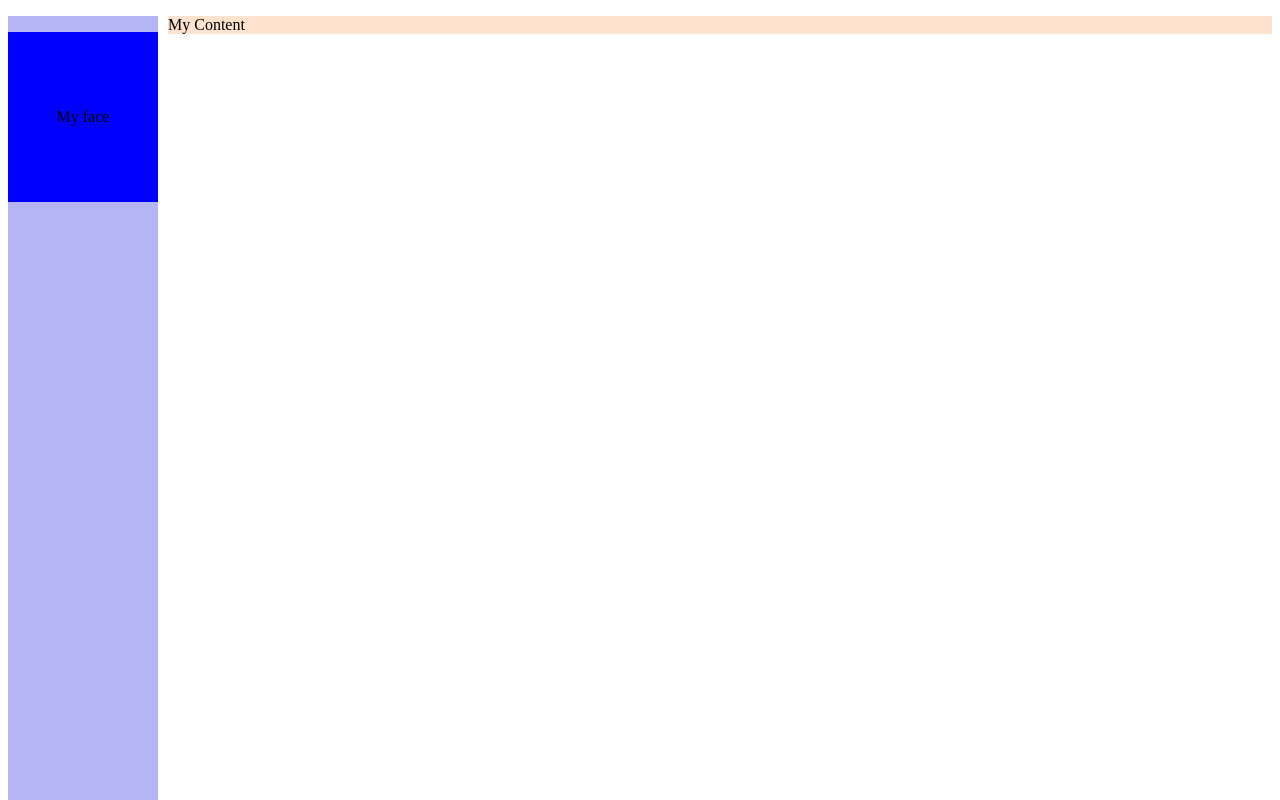
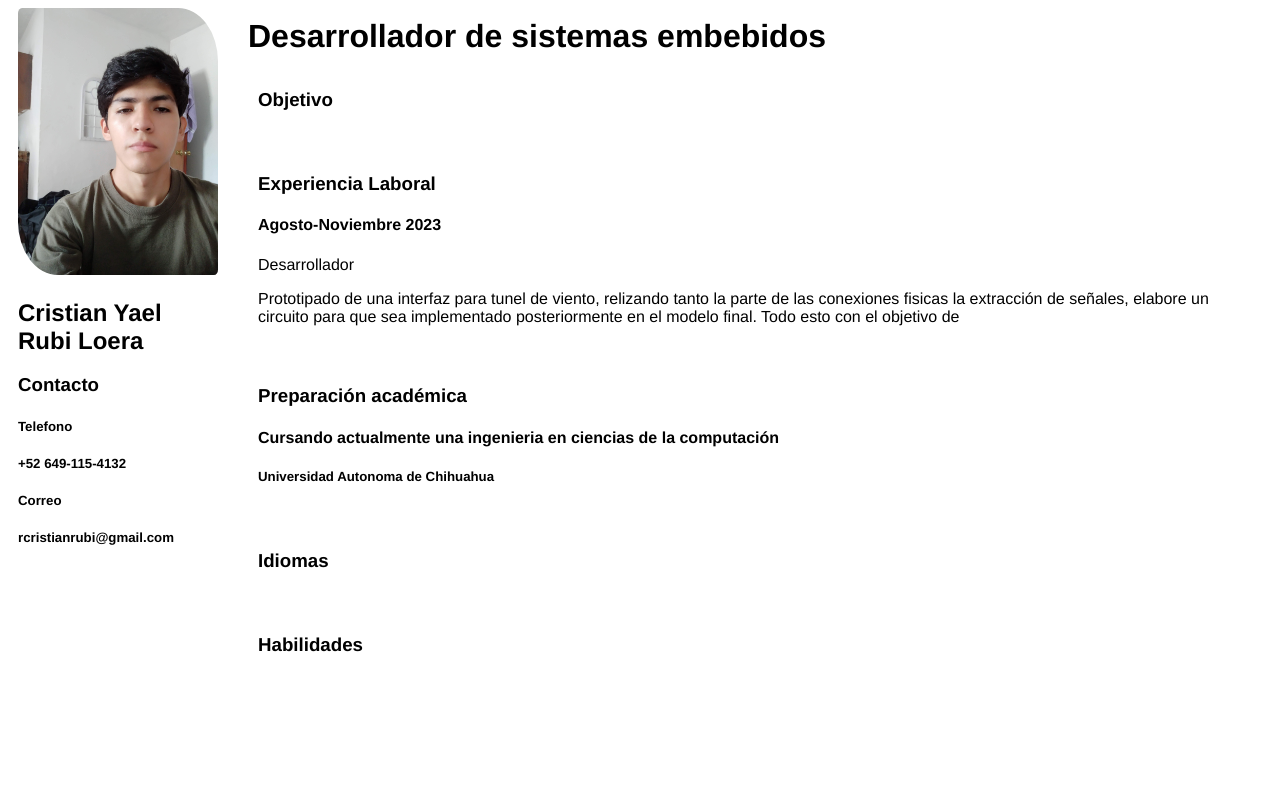
Before and after one commit to CrisRLoera/CrisRLoera.github.io, a plain HTML site: page index.html in a window 1280 px wide. Drawn offline with Linux system fonts and the light colour scheme.

Commit message:
Added info and a img, also upgrade the structure of the cv

```diff
--- a/index.html
+++ b/index.html
@@ -8,10 +8,42 @@
 </head>
 <body>
     <div id="profile-sidenav">
-        <p>My face</p>
+        <img id="profile-sidenav-picture" src="prof_img.jpg" />
+        <h2>Cristian Yael Rubi Loera</h2>
+        <h3>Contacto</h3>
+        <h5>Telefono</h5>
+        <h5>+52 649-115-4132</h5>
+        <h5>Correo</h5>
+        <h5>rcristianrubi@gmail.com</h5>
+
     </div>
     <div id="personal-content">
-        <p>My Content</p>
+        <h1>Desarrollador de sistemas embebidos</h1>
+        <div class="section">
+            <h3>Objetivo</h3>
+            <p></p>
+        </div>
+        <div class="section">
+            <h3>Experiencia Laboral</h3>
+            <h4>Agosto-Noviembre 2023</h4>
+            <p>Desarrollador</p>
+            <p>Prototipado de una interfaz para tunel de viento, relizando tanto la parte de las conexiones fisicas
+                la extracción de señales, elabore un circuito para que sea implementado posteriormente en el modelo final.
+                Todo esto con el objetivo de
+            </p>
+        </div>
+        <div class="section">
+            <h3>Preparación académica</h3>
+            <h4>Cursando actualmente una ingenieria en ciencias de la computación</h4>
+            <h5>Universidad Autonoma de Chihuahua</h5>
+        </div>
+
+        <div class="section">
+            <h3>Idiomas</h3>
+        </div>
+        <div class="section">
+            <h3>Habilidades</h3>
+        </div>
     </div>
 </body>
 </html>
--- a/styles.css
+++ b/styles.css
@@ -1,21 +1,43 @@
+body {
+
+    font-family: 'Franklin Gothic Medium', 'Arial Narrow', Arial, sans-serif;
+}
+
 #profile-sidenav {
-    background-color: rgb(181, 181, 244);
     position: fixed;
     height: 100%;
-    width: 150px;
+    width: 200px;
+    padding-left: 10px;
+    padding-right: 10px;
 
 
 }
 
 #personal-content {
-    margin-left: 160px;
-    background-color: rgb(253, 226, 206);
+    margin-left: 230px;
+    padding: 10px;
+}
+
+#personal-content h1 {
+    margin: 0%;
 }
 
 #profile-sidenav p {
     height: 170px;
-    background-color: blue;
     display: flex;
     justify-content: center;
     align-items: center;
 }
+
+#profile-sidenav-picture {
+    width: 200px;
+    border-top-left-radius: 2%;
+    border-top-right-radius: 20%;
+    border-bottom-left-radius: 20%;
+    border-bottom-right-radius: 2%;
+}
+
+.section {
+    margin-top: 5px;
+    padding: 10px;
+        }
```
Also changed, not shown: prof_img.jpg (added).
